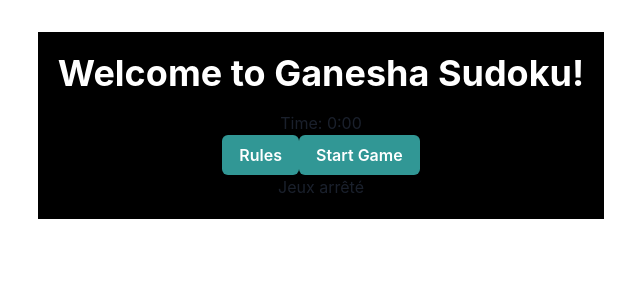
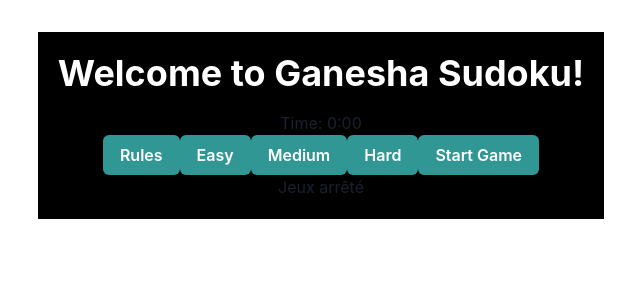
Before and after one commit to alexisdegraeve/ganeshasudoku, a React (Vite) app in the folder ganesha-sudoku/: page / in a window 1280 px wide. Shown: the top 300 px of the page, without its empty margins (319-959 px from the left). Built offline with nearby package versions, Linux system fonts and the light colour scheme.

Commit message:
add mode

```diff
--- a/ganesha-sudoku/src/game.tsx
+++ b/ganesha-sudoku/src/game.tsx
@@ -95,6 +95,7 @@ function Game() {
     const [playNumbers, setPlayNumbers] = useState<number[]>([]);
     const [time, setTime] = useState(0);
     const [timerActive, setTimerActive] = useState(false);
+    const [totalCell, setTotalCell] = useState(5);
 
 
     useEffect(() => {
@@ -181,7 +182,7 @@ function Game() {
         setGrid(newGrid);
 
         const newUserGrid = newGrid.map(row => [...row]);
-        removeCells(newUserGrid, 5);
+        removeCells(newUserGrid, totalCell);
         setUserGrid(newUserGrid);
     }
 
@@ -191,6 +192,21 @@ function Game() {
 
     const HideRules = () => {
         setRules(false);
+    }
+
+
+    const SetMode = (level: number = 0) => {
+        if(level === 0 ){
+            setTotalCell(5);
+        }
+        if(level === 1 ){
+            setTotalCell(10);
+        }
+
+        if(level === 2 ){
+            setTotalCell(40);
+        }
+
     }
 
     const StartGame = () => {
@@ -210,7 +226,10 @@ function Game() {
                 {!rules && !started && <Button colorScheme="teal" onClick={ShowRules}>Rules</Button> }
                 {!started && <>
 
-                    <Button colorScheme="teal" onClick={StartGame}>Start Game</Button>
+                    <Button colorScheme="teal" onClick={() => SetMode()}>Easy</Button>
+                    <Button colorScheme="teal" onClick={() => SetMode(1)}>Medium</Button>
+                    <Button colorScheme="teal" onClick={() => SetMode(2)}>Hard</Button>
+                    <Button colorScheme="teal" onClick={() => StartGame()}>Start Game</Button>
 
                     {started && <p>Jeux démarré</p>}
                     {!started && <p>Jeux arrêté</p>}
```
